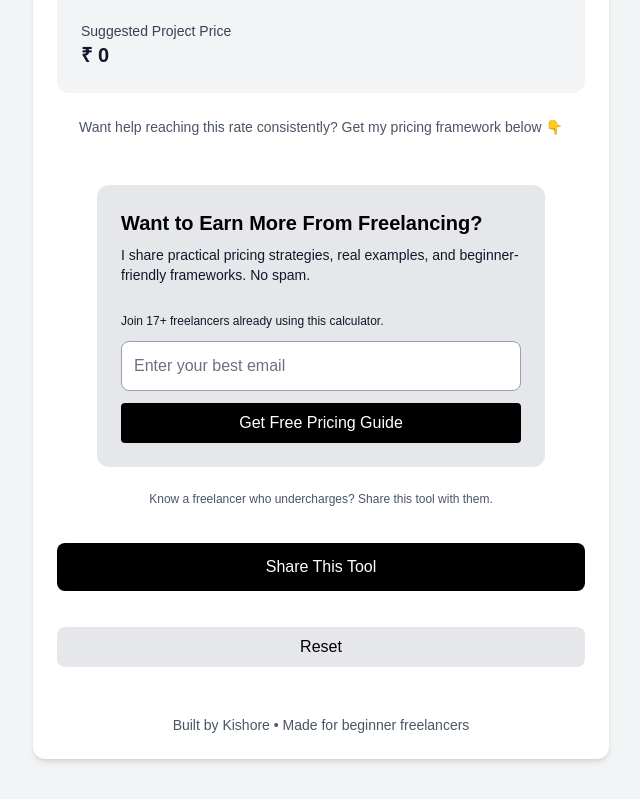
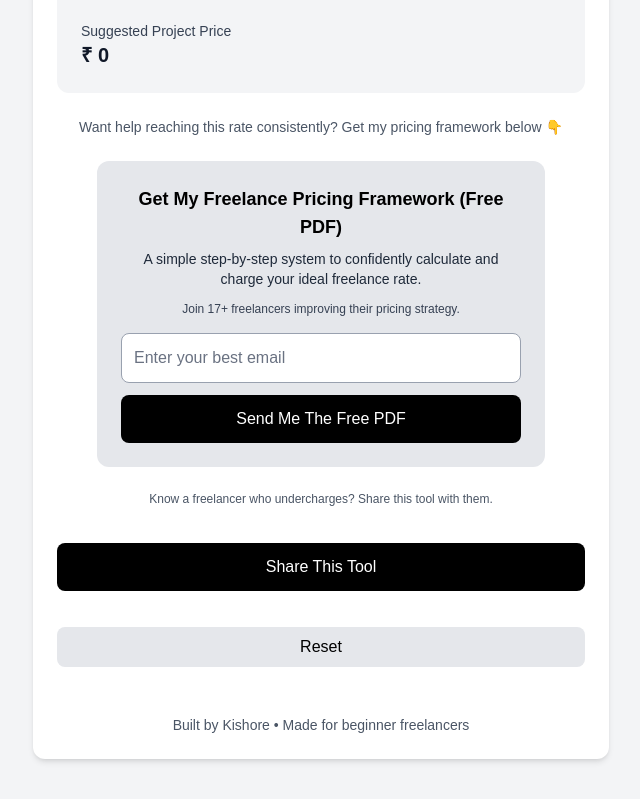
Before and after one commit to kishoredk-tech/freelance-rate, a Next.js app: page / in a window 1280 px wide. Shown: the part 833-1632 px from the top of the page, without its empty margins (319-959 px from the left). Built offline with nearby package versions, Linux system fonts and the light colour scheme.

Commit message:
Add MailerLite group ID

```diff
--- a/src/app/api/subscribe/route.ts
+++ b/src/app/api/subscribe/route.ts
@@ -20,6 +20,7 @@ export async function POST(req: Request) {
       body: JSON.stringify({
         email,
         status: "active",
+        groups: ["179267868270004071"],
       }),
     });
 
--- a/src/components/SubscribeForm.tsx
+++ b/src/components/SubscribeForm.tsx
@@ -24,31 +24,38 @@ export default function SubscribeForm() {
       const data = await res.json();
 
       if (res.ok) {
-        setMessage("Successfully subscribed!");
+        setMessage("Check your email! Your free pricing framework is on its way 🚀");
         setEmail("");
       } else {
         setMessage(data.error || "Subscription failed");
       }
     } catch {
-      setMessage("Something went wrong");
+      setMessage("Something went wrong. Please try again.");
     }
 
     setLoading(false);
   };
 
   return (
-    <div className="mt-12 p-6 bg-gray-200 rounded-xl max-w-md mx-auto">
-      <h3 className="text-xl font-semibold mb-2 text-black">
-        Want to Earn More From Freelancing?
+    <div className="mt-6 p-6 bg-gray-200 rounded-xl max-w-md mx-auto">
+
+      {/* HEADING */}
+      <h3 className="text-lg font-semibold text-black text-center">
+        Get My Freelance Pricing Framework (Free PDF)
       </h3>
-      <p className="text-sm text-gray-900 mb-4">
-        I share practical pricing strategies, real examples, and beginner-friendly frameworks. No spam.
+
+      {/* DESCRIPTION */}
+      <p className="text-sm text-gray-800 mt-2 text-center">
+        A simple step-by-step system to confidently calculate and charge your ideal freelance rate.
       </p>
 
-      <form onSubmit={handleSubmit} className="flex flex-col gap-3">
-        <p className="text-xs text-gray-900 mt-3">
-          Join 17+ freelancers already using this calculator.
-        </p>
+      {/* SOCIAL PROOF */}
+      <p className="text-xs text-gray-700 mt-3 text-center">
+        Join 17+ freelancers improving their pricing strategy.
+      </p>
+
+      <form onSubmit={handleSubmit} className="flex flex-col gap-3 mt-4">
+
         <input
           type="email"
           placeholder="Enter your best email"
@@ -61,16 +68,17 @@ export default function SubscribeForm() {
         <button
           type="submit"
           disabled={loading}
-          className="bg-black text-white p-2 rounded"
+          className="w-full bg-black text-white py-3 rounded-lg font-medium hover:bg-gray-800 transition"
         >
-          {loading ? "Subscribing..." : "Get Free Pricing Guide"}
+          {loading ? "Sending..." : "Send Me The Free PDF"}
         </button>
       </form>
 
+      {/* MESSAGE */}
       {message && (
         <p
           className={`text-sm mt-3 text-center font-medium ${
-            message.includes("Successfully")
+            message.includes("Check your email")
               ? "text-green-600"
               : "text-red-500"
           }`}
@@ -78,7 +86,6 @@ export default function SubscribeForm() {
           {message}
         </p>
       )}
-
     </div>
   );
 }
```
